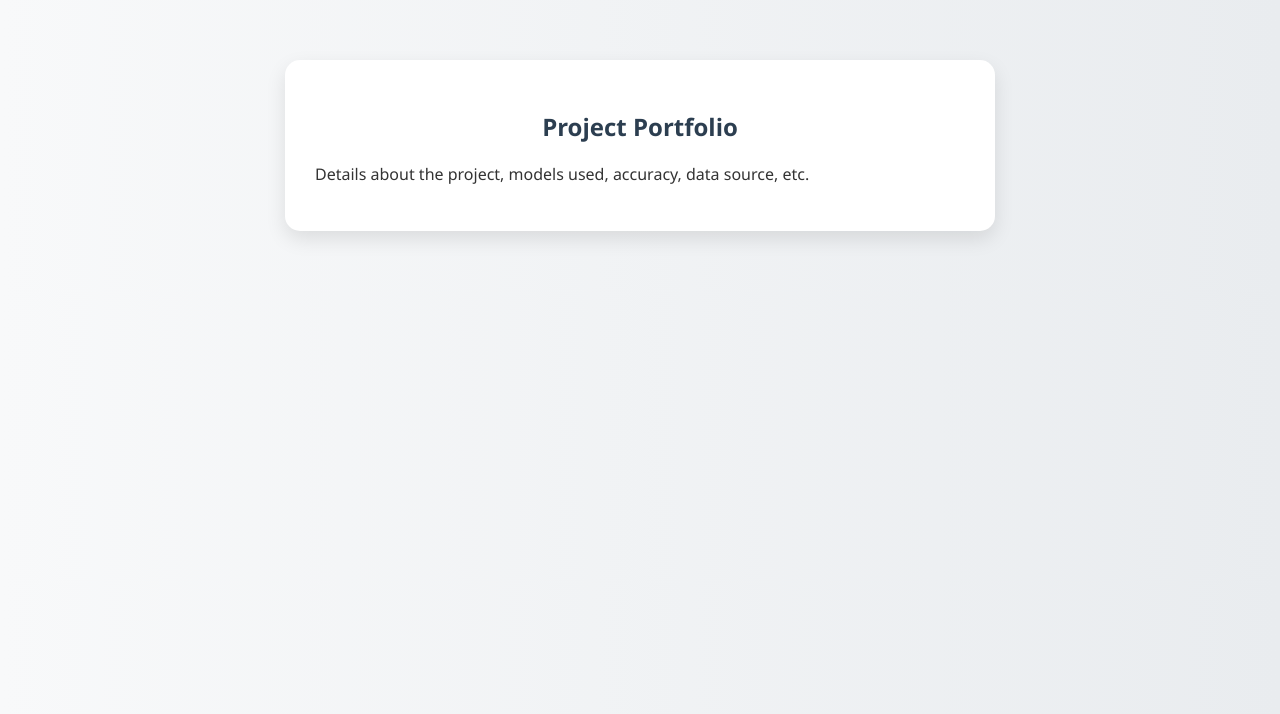
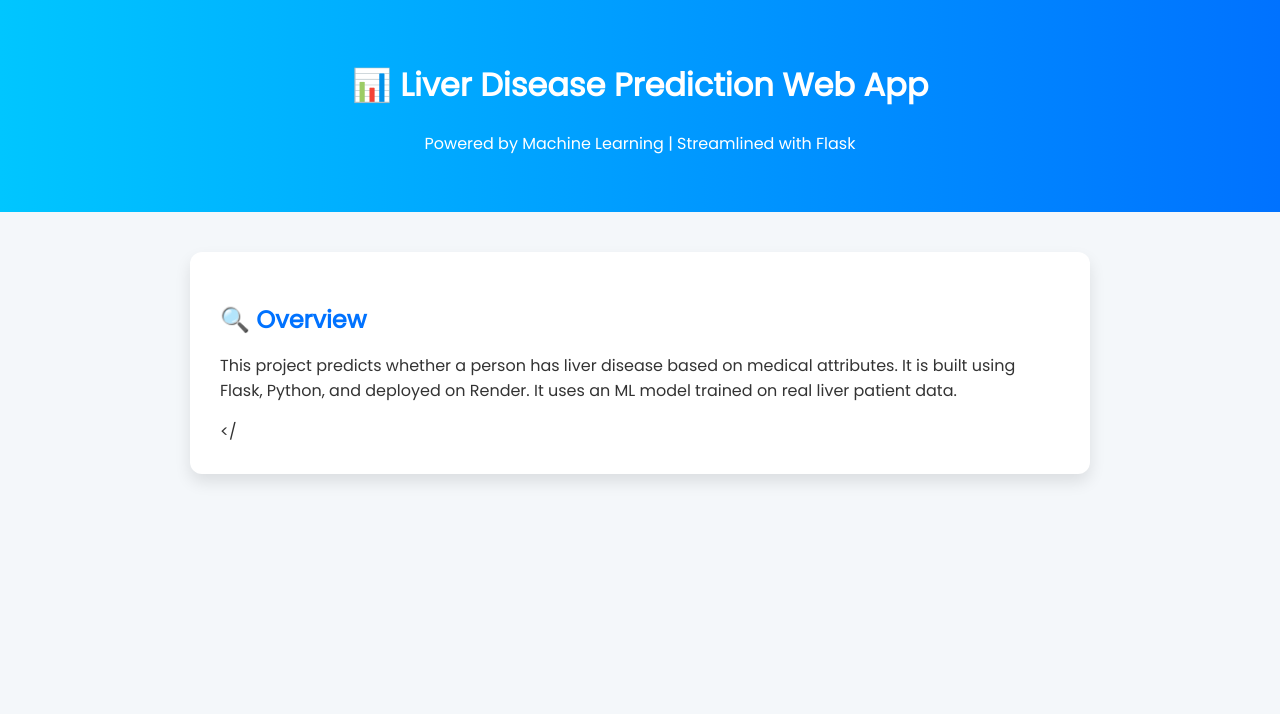
Before and after one commit to ajaybabu-1117/smart-interz-liver-prediction, a Flask app: template Flask/templates/portfolio-details.html in a window 1280 px wide. Shown: the top 714 px of the page. Run offline with Flask 3, Linux system fonts and the light colour scheme; the template is opened without the code that fills it, so the values that code supplies are empty.

Commit message:
Update portfolio-details.html

```diff
--- a/Flask/templates/portfolio-details.html
+++ b/Flask/templates/portfolio-details.html
@@ -1,14 +1,76 @@
 <!DOCTYPE html>
-<html>
+<html lang="en">
 <head>
-    <meta charset="UTF-8">
-    <title>Project Portfolio</title>
-    <link rel="stylesheet" href="{{ url_for('static', filename='style.css') }}">
+  <meta charset="UTF-8">
+  <title>Project Details</title>
+  <link href="https://fonts.googleapis.com/css2?family=Poppins&display=swap" rel="stylesheet">
+  <style>
+    body {
+      font-family: 'Poppins', sans-serif;
+      margin: 0;
+      background: #f4f7fa;
+      color: #333;
+    }
+
+    .header {
+      background: linear-gradient(to right, #00c6ff, #0072ff);
+      color: white;
+      padding: 40px 20px;
+      text-align: center;
+    }
+
+    .container {
+      max-width: 900px;
+      margin: 40px auto;
+      padding: 0 20px;
+    }
+
+    .section {
+      background: white;
+      padding: 30px;
+      border-radius: 12px;
+      margin-bottom: 30px;
+      box-shadow: 0 8px 16px rgba(0,0,0,0.1);
+    }
+
+    h2 {
+      color: #0072ff;
+      margin-bottom: 15px;
+    }
+
+    ul {
+      padding-left: 20px;
+    }
+
+    ul li {
+      margin-bottom: 10px;
+    }
+
+    .back-btn {
+      display: inline-block;
+      margin-top: 20px;
+      padding: 12px 20px;
+      background-color: #0072ff;
+      color: white;
+      text-decoration: none;
+      border-radius: 8px;
+    }
+
+    .back-btn:hover {
+      background-color: #0051cc;
+    }
+
+  </style>
 </head>
 <body>
-    <div class="container">
-        <h2>Project Portfolio</h2>
-        <p>Details about the project, models used, accuracy, data source, etc.</p>
-    </div>
-</body>
-</html>
+
+  <div class="header">
+    <h1>📊 Liver Disease Prediction Web App</h1>
+    <p>Powered by Machine Learning | Streamlined with Flask</p>
+  </div>
+
+  <div class="container">
+    <div class="section">
+      <h2>🔍 Overview</h2>
+      <p>This project predicts whether a person has liver disease based on medical attributes. It is built using Flask, Python, and deployed on Render. It uses an ML model trained on real liver patient data.</p>
+    </
```
